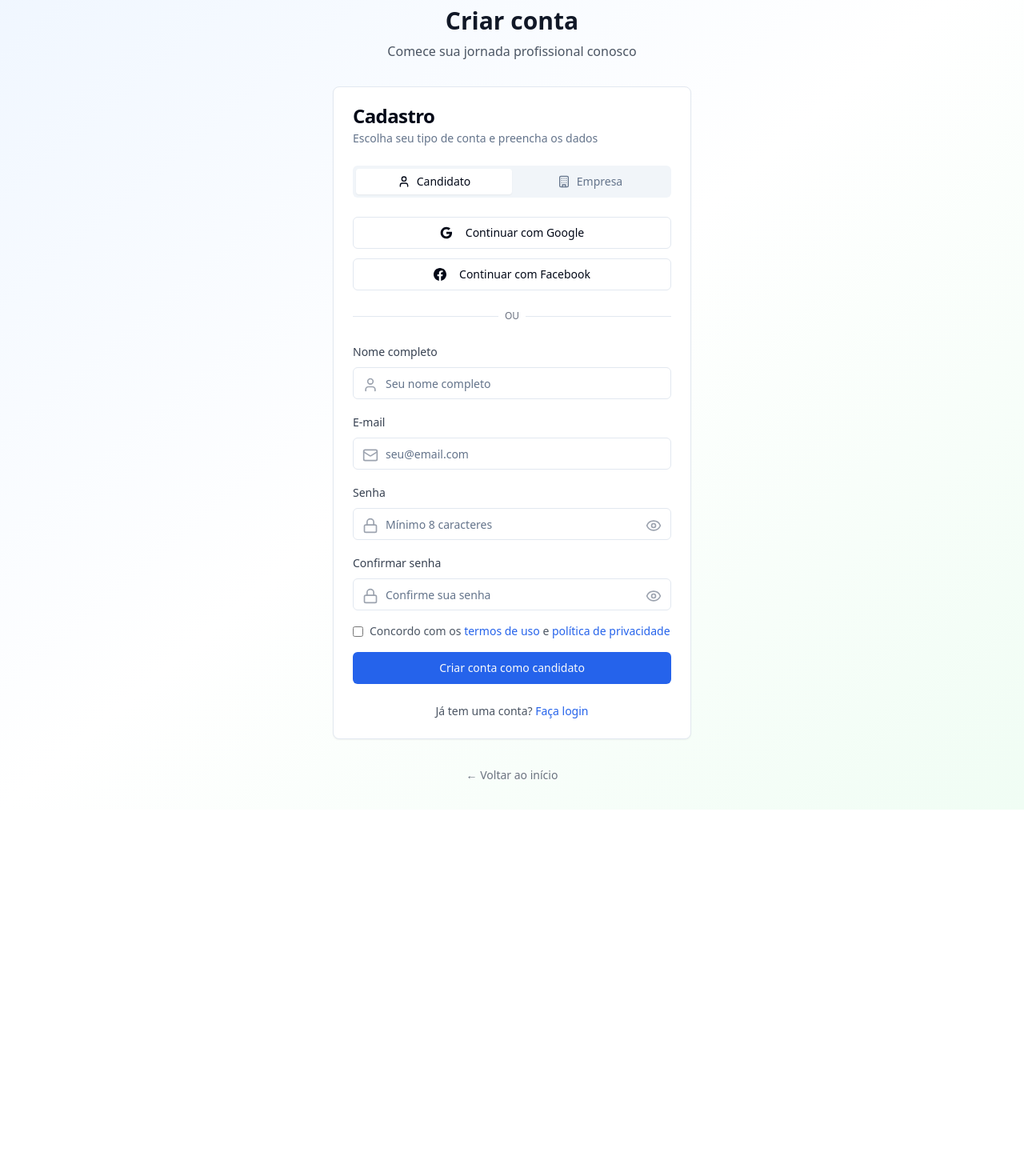
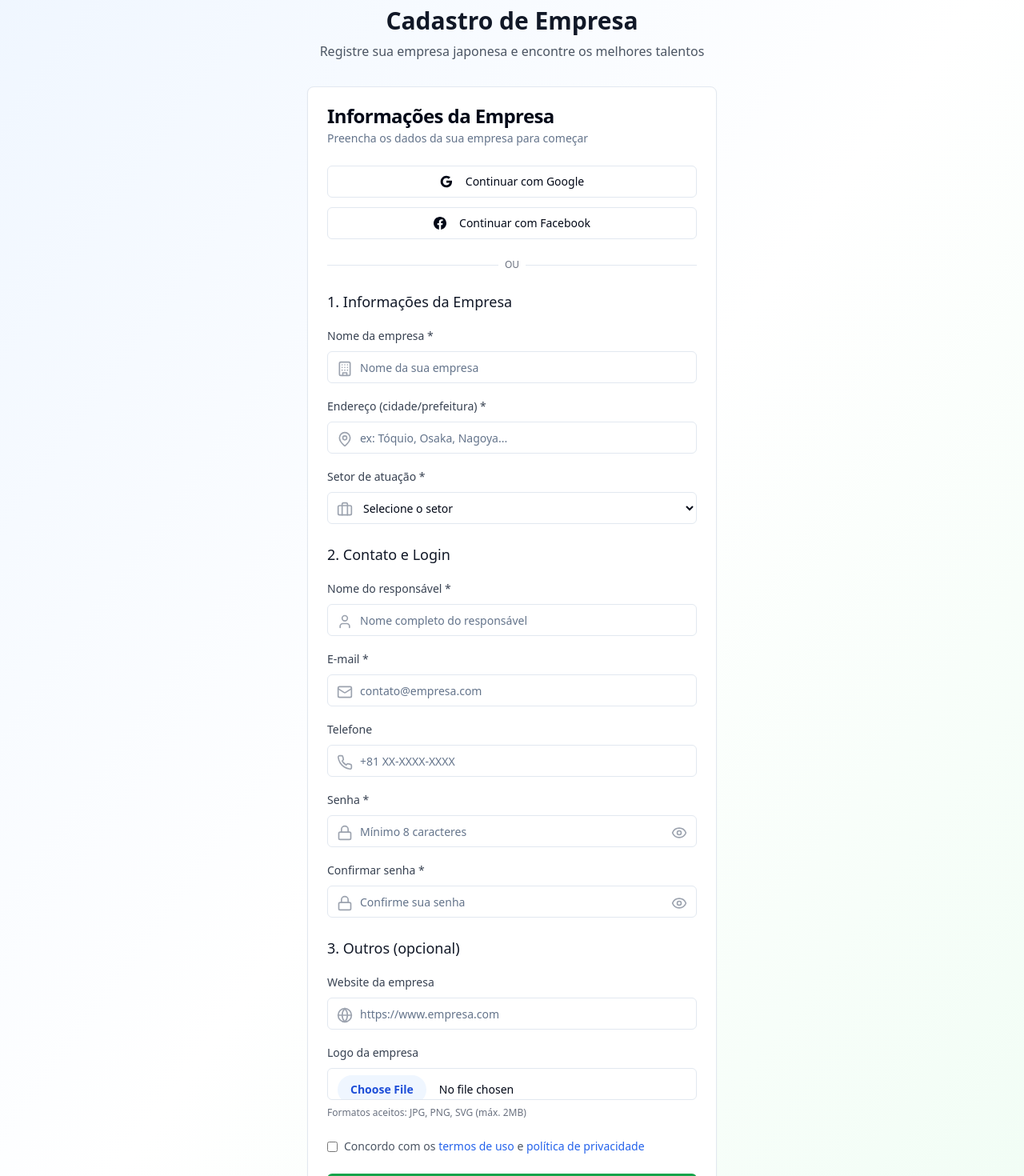
Before and after one commit to codexfast/employ-galaxy-app, a React (Vite) app: page /registro in a window 1280 px wide. Shown: the part 80-1550 px from the top of the page at 80% size. Before the commit the page ends 1092 px from the top, so only its background shows below. Built offline with nearby package versions, Linux system fonts and the light colour scheme.

Commit message:
Refactor: Update company registration fields
Update the company registration form fields to match the new requirements for Japanese companies.

```diff
--- a/src/pages/Registro.tsx
+++ b/src/pages/Registro.tsx
@@ -1,42 +1,42 @@
 
 import { useState } from 'react';
-import { Link, useSearchParams } from 'react-router-dom';
-import { Briefcase, Mail, Lock, Eye, EyeOff, User, Building } from 'lucide-react';
+import { Link } from 'react-router-dom';
+import { Briefcase, Mail, Lock, Eye, EyeOff, User, Building, MapPin, Globe, Phone } from 'lucide-react';
 import { Button } from '@/components/ui/button';
 import { Input } from '@/components/ui/input';
 import { Card, CardContent, CardDescription, CardHeader, CardTitle } from '@/components/ui/card';
-import { Tabs, TabsContent, TabsList, TabsTrigger } from '@/components/ui/tabs';
 import { Separator } from '@/components/ui/separator';
 
 const Registro = () => {
-  const [searchParams] = useSearchParams();
-  const tipoInicial = searchParams.get('tipo') || 'candidato';
-
   const [showPassword, setShowPassword] = useState(false);
   const [showConfirmPassword, setShowConfirmPassword] = useState(false);
-  const [activeTab, setActiveTab] = useState(tipoInicial);
 
-  // Estados para candidato
-  const [candidatoData, setCandidatoData] = useState({
-    nome: '',
+  // Estados para empresa
+  const [empresaData, setEmpresaData] = useState({
+    nomeEmpresa: '',
+    endereco: '',
+    setorAtuacao: '',
+    nomeResponsavel: '',
     email: '',
+    telefone: '',
+    website: '',
     senha: '',
     confirmarSenha: ''
   });
 
-  // Estados para empresa
-  const [empresaData, setEmpresaData] = useState({
-    nomeEmpresa: '',
-    cnpj: '',
-    email: '',
-    senha: '',
-    confirmarSenha: ''
-  });
-
-  const handleCandidatoSubmit = (e: React.FormEvent) => {
-    e.preventDefault();
-    console.log('Registro candidato:', candidatoData);
-  };
+  const setoresAtuacao = [
+    'TI',
+    'Varejo',
+    'Construção',
+    'Manufatura',
+    'Serviços',
+    'Educação',
+    'Saúde',
+    'Turismo',
+    'Alimentação',
+    'Logística',
+    'Outros'
+  ];
 
   const handleEmpresaSubmit = (e: React.FormEvent) => {
     e.preventDefault();
@@ -45,41 +45,27 @@ const Registro = () => {
 
   return (
     <div className="min-h-screen bg-gradient-to-br from-blue-50 via-white to-green-50 flex items-center justify-center px-4 py-8">
-      <div className="w-full max-w-md">
+      <div className="w-full max-w-lg">
         {/* Header */}
         <div className="text-center mb-8">
           <Link to="/" className="inline-flex items-center space-x-2 mb-6">
             <Briefcase className="h-8 w-8 text-blue-600" />
             <span className="text-2xl font-bold text-gray-900">JobConnect</span>
           </Link>
-          <h1 className="text-3xl font-bold text-gray-900 mb-2">Criar conta</h1>
-          <p className="text-gray-600">Comece sua jornada profissional conosco</p>
+          <h1 className="text-3xl font-bold text-gray-900 mb-2">Cadastro de Empresa</h1>
+          <p className="text-gray-600">Registre sua empresa japonesa e encontre os melhores talentos</p>
         </div>
 
         <Card>
           <CardHeader>
-            <CardTitle>Cadastro</CardTitle>
+            <CardTitle>Informações da Empresa</CardTitle>
             <CardDescription>
-              Escolha seu tipo de conta e preencha os dados
+              Preencha os dados da sua empresa para começar
             </CardDescription>
           </CardHeader>
           <CardContent>
-            <Tabs value={activeTab} onValueChange={setActiveTab} className="w-full">
-              <TabsList className="grid w-full grid-cols-2">
-                <TabsTrigger value="candidato" className="flex items-center gap-2">
-                  <User className="h-4 w-4" />
-                  Candidato
-                </TabsTrigger>
-                <TabsTrigger value="empresa" className="flex items-center gap-2">
-                  <Building className="h-4 w-4" />
-                  Empresa
-                </TabsTrigger>
-              </TabsList>
-
-              {/* Candidato Tab */}
-              <TabsContent value="candidato" className="space-y-6 mt-6">
             {/* Social Login */}
-                <div className="space-y-3">
+            <div className="space-y-3 mb-6">
               <Button variant="outline" className="w-full" type="button">
                 <svg className="w-5 h-5 mr-2" viewBox="0 0 24 24">
                   <path fill="currentColor" d="M22.56 12.25c0-.78-.07-1.53-.2-2.25H12v4.26h5.92c-.26 1.37-1.04 2.53-2.21 3.31v2.77h3.57c2.08-1.92 3.28-4.74 3.28-8.09z"/>
@@ -98,7 +84,7 @@ const Registro = () => {
               </Button>
             </div>
 
-                <div className="relative">
+            <div className="relative mb-6">
               <div className="absolute inset-0 flex items-center">
                 <Separator />
               </div>
@@ -107,122 +93,14 @@ const Registro = () => {
               </div>
             </div>
 
-                <form onSubmit={handleCandidatoSubmit} className="space-y-4">
-                  <div className="space-y-2">
-                    <label htmlFor="nome" className="text-sm font-medium text-gray-700">
-                      Nome completo
-                    </label>
-                    <div className="relative">
-                      <User className="absolute left-3 top-3 h-5 w-5 text-gray-400" />
-                      <Input
-                        id="nome"
-                        type="text"
-                        placeholder="Seu nome completo"
-                        value={candidatoData.nome}
-                        onChange={(e) => setCandidatoData({...candidatoData, nome: e.target.value})}
-                        className="pl-10"
-                        required
-                      />
-                    </div>
-                  </div>
+            <form onSubmit={handleEmpresaSubmit} className="space-y-6">
+              {/* Informações da Empresa */}
+              <div className="space-y-4">
+                <h3 className="text-lg font-medium text-gray-900">1. Informações da Empresa</h3>
 
                 <div className="space-y-2">
-                    <label htmlFor="email-candidato" className="text-sm font-medium text-gray-700">
-                      E-mail
-                    </label>
-                    <div className="relative">
-                      <Mail className="absolute left-3 top-3 h-5 w-5 text-gray-400" />
-                      <Input
-                        id="email-candidato"
-                        type="email"
-                        placeholder="seu@email.com"
-                        value={candidatoData.email}
-                        onChange={(e) => setCandidatoData({...candidatoData, email: e.target.value})}
-                        className="pl-10"
-                        required
-                      />
-                    </div>
-                  </div>
-
-                  <div className="space-y-2">
-                    <label htmlFor="senha-candidato" className="text-sm font-medium text-gray-700">
-                      Senha
-                    </label>
-                    <div className="relative">
-                      <Lock className="absolute left-3 top-3 h-5 w-5 text-gray-400" />
-                      <Input
-                        id="senha-candidato"
-                        type={showPassword ? 'text' : 'password'}
-                        placeholder="Mínimo 8 caracteres"
-                        value={candidatoData.senha}
-                        onChange={(e) => setCandidatoData({...candidatoData, senha: e.target.value})}
-                        className="pl-10 pr-10"
-                        minLength={8}
-                        required
-                      />
-                      <button
-                        type="button"
-                        onClick={() => setShowPassword(!showPassword)}
-                        className="absolute right-3 top-3 text-gray-400 hover:text-gray-600"
-                      >
-                        {showPassword ? <EyeOff className="h-5 w-5" /> : <Eye className="h-5 w-5" />}
-                      </button>
-                    </div>
-                  </div>
-
-                  <div className="space-y-2">
-                    <label htmlFor="confirmar-senha-candidato" className="text-sm font-medium text-gray-700">
-                      Confirmar senha
-                    </label>
-                    <div className="relative">
-                      <Lock className="absolute left-3 top-3 h-5 w-5 text-gray-400" />
-                      <Input
-                        id="confirmar-senha-candidato"
-                        type={showConfirmPassword ? 'text' : 'password'}
-                        placeholder="Confirme sua senha"
-                        value={candidatoData.confirmarSenha}
-                        onChange={(e) => setCandidatoData({...candidatoData, confirmarSenha: e.target.value})}
-                        className="pl-10 pr-10"
-                        required
-                      />
-                      <button
-                        type="button"
-                        onClick={() => setShowConfirmPassword(!showConfirmPassword)}
-                        className="absolute right-3 top-3 text-gray-400 hover:text-gray-600"
-                      >
-                        {showConfirmPassword ? <EyeOff className="h-5 w-5" /> : <Eye className="h-5 w-5" />}
-                      </button>
-                    </div>
-                  </div>
-
-                  <div className="text-sm">
-                    <label className="flex items-start space-x-2">
-                      <input type="checkbox" className="rounded border-gray-300 mt-1" required />
-                      <span className="text-gray-600">
-                        Concordo com os{' '}
-                        <Link to="/termos" className="text-blue-600 hover:text-blue-700">
-                          termos de uso
-                        </Link>{' '}
-                        e{' '}
-                        <Link to="/privacidade" className="text-blue-600 hover:text-blue-700">
-                          política de privacidade
-                        </Link>
-                      </span>
-                    </label>
-                  </div>
-
-                  <Button type="submit" className="w-full bg-blue-600 hover:bg-blue-700">
-                    Criar conta como candidato
-                  </Button>
-                </form>
-              </TabsContent>
-
-              {/* Empresa Tab */}
-              <TabsContent value="empresa" className="space-y-6 mt-6">
-                <form onSubmit={handleEmpresaSubmit} className="space-y-4">
-                  <div className="space-y-2">
                   <label htmlFor="nome-empresa" className="text-sm font-medium text-gray-700">
-                      Nome da empresa
+                    Nome da empresa *
                   </label>
                   <div className="relative">
                     <Building className="absolute left-3 top-3 h-5 w-5 text-gray-400" />
@@ -239,17 +117,61 @@ const Registro = () => {
                 </div>
 
                 <div className="space-y-2">
-                    <label htmlFor="cnpj" className="text-sm font-medium text-gray-700">
-                      CNPJ
+                  <label htmlFor="endereco" className="text-sm font-medium text-gray-700">
+                    Endereço (cidade/prefeitura) *
                   </label>
                   <div className="relative">
-                      <Building className="absolute left-3 top-3 h-5 w-5 text-gray-400" />
+                    <MapPin className="absolute left-3 top-3 h-5 w-5 text-gray-400" />
                     <Input
-                        id="cnpj"
+                      id="endereco"
                       type="text"
-                        placeholder="00.000.000/0000-00"
-                        value={empresaData.cnpj}
-                        onChange={(e) => setEmpresaData({...empresaData, cnpj: e.target.value})}
+                      placeholder="ex: Tóquio, Osaka, Nagoya..."
+                      value={empresaData.endereco}
+                      onChange={(e) => setEmpresaData({...empresaData, endereco: e.target.value})}
+                      className="pl-10"
+                      required
+                    />
+                  </div>
+                </div>
+
+                <div className="space-y-2">
+                  <label htmlFor="setor-atuacao" className="text-sm font-medium text-gray-700">
+                    Setor de atuação *
+                  </label>
+                  <div className="relative">
+                    <Briefcase className="absolute left-3 top-3 h-5 w-5 text-gray-400" />
+                    <select
+                      id="setor-atuacao"
+                      value={empresaData.setorAtuacao}
+                      onChange={(e) => setEmpresaData({...empresaData, setorAtuacao: e.target.value})}
+                      className="flex h-10 w-full rounded-md border border-input bg-background px-3 py-2 pl-10 text-sm ring-offset-background file:border-0 file:bg-transparent file:text-sm file:font-medium placeholder:text-muted-foreground focus-visible:outline-none focus-visible:ring-2 focus-visible:ring-ring focus-visible:ring-offset-2 disabled:cursor-not-allowed disabled:opacity-50"
+                      required
+                    >
+                      <option value="">Selecione o setor</option>
+                      {setoresAtuacao.map((setor) => (
+                        <option key={setor} value={setor}>{setor}</option>
+                      ))}
+                    </select>
+                  </div>
+                </div>
+              </div>
+
+              {/* Contato e Login */}
+              <div className="space-y-4">
+                <h3 className="text-lg font-medium text-gray-900">2. Contato e Login</h3>
+
+                <div className="space-y-2">
+                  <label htmlFor="nome-responsavel" className="text-sm font-medium text-gray-700">
+                    Nome do responsável *
+                  </label>
+                  <div className="relative">
+                    <User className="absolute left-3 top-3 h-5 w-5 text-gray-400" />
+                    <Input
+                      id="nome-responsavel"
+                      type="text"
+                      placeholder="Nome completo do responsável"
+                      value={empresaData.nomeResponsavel}
+                      onChange={(e) => setEmpresaData({...empresaData, nomeResponsavel: e.target.value})}
                       className="pl-10"
                       required
                     />
@@ -258,7 +180,7 @@ const Registro = () => {
 
                 <div className="space-y-2">
                   <label htmlFor="email-empresa" className="text-sm font-medium text-gray-700">
-                      E-mail corporativo
+                    E-mail *
                   </label>
                   <div className="relative">
                     <Mail className="absolute left-3 top-3 h-5 w-5 text-gray-400" />
@@ -275,8 +197,25 @@ const Registro = () => {
                 </div>
 
                 <div className="space-y-2">
+                  <label htmlFor="telefone" className="text-sm font-medium text-gray-700">
+                    Telefone
+                  </label>
+                  <div className="relative">
+                    <Phone className="absolute left-3 top-3 h-5 w-5 text-gray-400" />
+                    <Input
+                      id="telefone"
+                      type="tel"
+                      placeholder="+81 XX-XXXX-XXXX"
+                      value={empresaData.telefone}
+                      onChange={(e) => setEmpresaData({...empresaData, telefone: e.target.value})}
+                      className="pl-10"
+                    />
+                  </div>
+                </div>
+
+                <div className="space-y-2">
                   <label htmlFor="senha-empresa" className="text-sm font-medium text-gray-700">
-                      Senha
+                    Senha *
                   </label>
                   <div className="relative">
                     <Lock className="absolute left-3 top-3 h-5 w-5 text-gray-400" />
@@ -302,7 +241,7 @@ const Registro = () => {
 
                 <div className="space-y-2">
                   <label htmlFor="confirmar-senha-empresa" className="text-sm font-medium text-gray-700">
-                      Confirmar senha
+                    Confirmar senha *
                   </label>
                   <div className="relative">
                     <Lock className="absolute left-3 top-3 h-5 w-5 text-gray-400" />
@@ -322,6 +261,42 @@ const Registro = () => {
                     >
                       {showConfirmPassword ? <EyeOff className="h-5 w-5" /> : <Eye className="h-5 w-5" />}
                     </button>
+                  </div>
+                </div>
+              </div>
+
+              {/* Outros (opcional) */}
+              <div className="space-y-4">
+                <h3 className="text-lg font-medium text-gray-900">3. Outros (opcional)</h3>
+
+                <div className="space-y-2">
+                  <label htmlFor="website" className="text-sm font-medium text-gray-700">
+                    Website da empresa
+                  </label>
+                  <div className="relative">
+                    <Globe className="absolute left-3 top-3 h-5 w-5 text-gray-400" />
+                    <Input
+                      id="website"
+                      type="url"
+                      placeholder="https://www.empresa.com"
+                      value={empresaData.website}
+                      onChange={(e) => setEmpresaData({...empresaData, website: e.target.value})}
+                      className="pl-10"
+                    />
+                  </div>
+                </div>
+
+                <div className="space-y-2">
+                  <label htmlFor="logo" className="text-sm font-medium text-gray-700">
+                    Logo da empresa
+                  </label>
+                  <Input
+                    id="logo"
+                    type="file"
+                    accept="image/*"
+                    className="file:mr-4 file:py-2 file:px-4 file:rounded-full file:border-0 file:text-sm file:font-semibold file:bg-blue-50 file:text-blue-700 hover:file:bg-blue-100"
+                  />
+                  <p className="text-xs text-gray-500">Formatos aceitos: JPG, PNG, SVG (máx. 2MB)</p>
                 </div>
               </div>
 
@@ -345,8 +320,6 @@ const Registro = () => {
                 Criar conta empresarial
               </Button>
             </form>
-              </TabsContent>
-            </Tabs>
 
             <div className="text-center text-sm text-gray-600 mt-6">
               Já tem uma conta?{' '}
```
Lines whose indentation alone changed are shown as unchanged.
